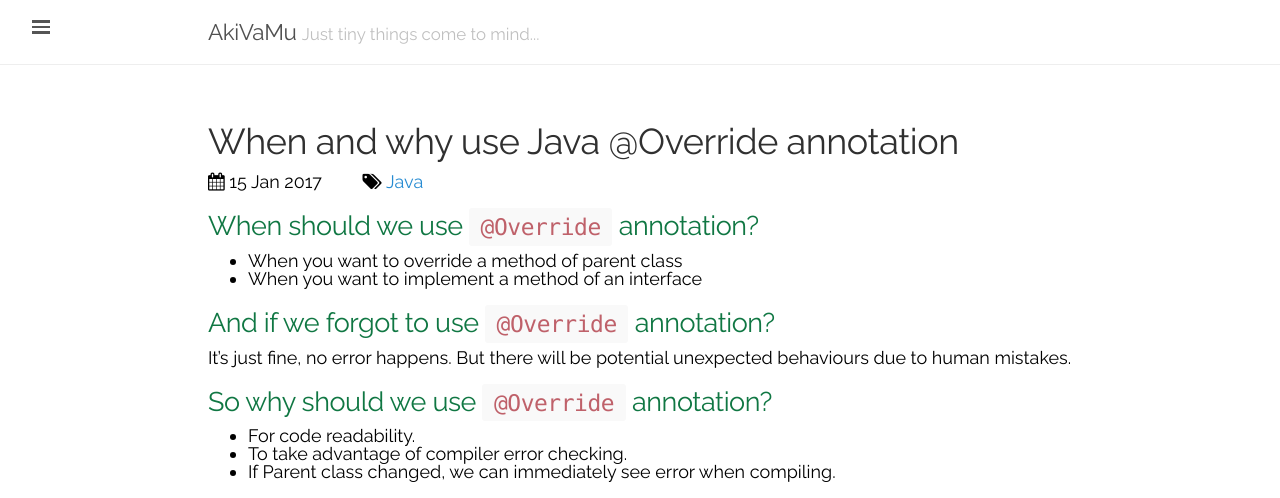
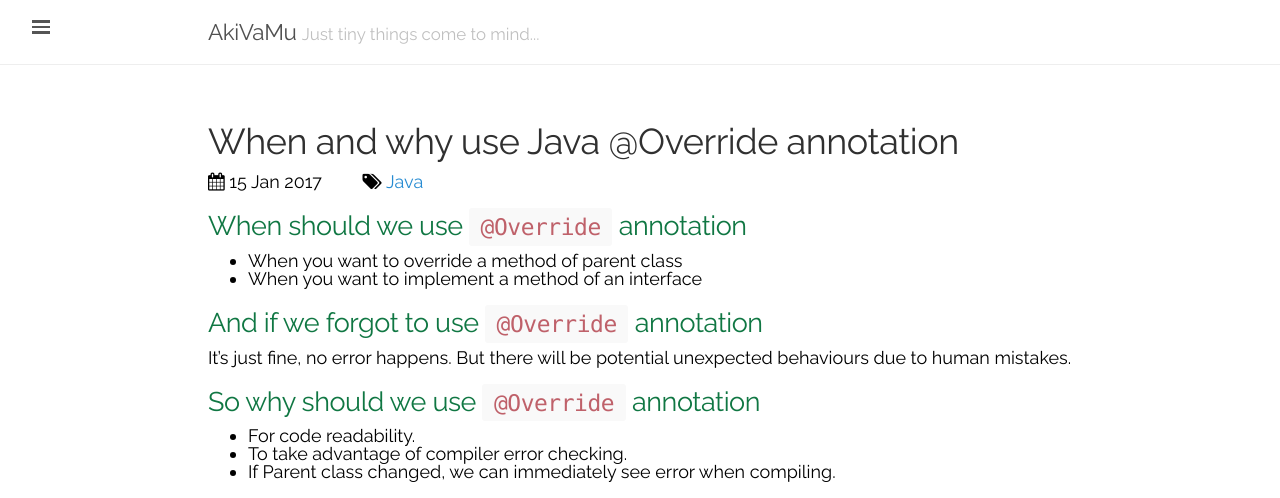
Before and after one commit to akivamu/akivamu.github.io, a Jekyll site: the page built from _posts/2017-01-15-when-and-why-use-java-override-annotation.md, in a window 1280 px wide. Shown: the top 498 px of the page. Built offline with Jekyll 4.4.1, drawn with Linux system fonts in a browser that asks for light colours; comment, search, counter and statistics services are not loaded.

Commit message:
refacotring

```diff
--- a/_posts/2017-01-15-when-and-why-use-java-override-annotation.md
+++ b/_posts/2017-01-15-when-and-why-use-java-override-annotation.md
@@ -6,17 +6,20 @@
 - Java
 ---
 
-## When should we use `@Override` annotation?
-* When you want to override a method of parent class
-* When you want to implement a method of an interface
+## When should we use `@Override` annotation
 
-## And if we forgot to use `@Override` annotation?
+- When you want to override a method of parent class
+- When you want to implement a method of an interface
+
+## And if we forgot to use `@Override` annotation
+
 It's just fine, no error happens. But there will be potential unexpected behaviours due to human mistakes.
 
-## So why should we use `@Override` annotation?
-* For code readability.
-* To take advantage of compiler error checking.
-* If Parent class changed, we can immediately see error when compiling.
+## So why should we use `@Override` annotation
+
+- For code readability.
+- To take advantage of compiler error checking.
+- If Parent class changed, we can immediately see error when compiling.
 
 Check this example: suppose we have a class Vehicle:
 {% highlight java %}
@@ -71,5 +74,6 @@
 The error can be detected asap, at compile time!
 
 So it's best practice to use `@Override` annotation whenever:
-* You want to override a method of parent class
-* You want to implement a method of an interface
+
+- You want to override a method of parent class
+- You want to implement a method of an interface
```
Also changed, not shown: _posts/2017-01-10-initial-commit.md (deleted, +0 -19 lines), _posts/2017-01-17-the-best-place-to-put-script-tags-in-html.md (+4 -3 lines), _drafts/2017-01-11-elasticsearch-part-1-basic-concept.md (renamed from _posts/2017-01-11-elasticsearch-part-1-basic-concept.md).
